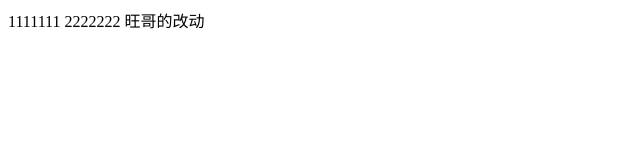
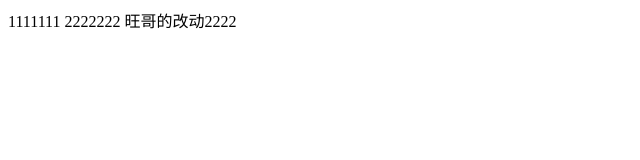
Before and after one commit to liu-tianyun/git-demon, a plain HTML site: page index.html in a window 1280 px wide. Shown: the full height of the page, 0-640 px from the left. Drawn offline with Linux system fonts and the light colour scheme.

Commit message:
第二次改动

```diff
--- a/index.html
+++ b/index.html
@@ -13,7 +13,8 @@
 <body>
 1111111
 2222222
-旺哥的改动
+旺哥的改动2222
+
 </body>
 
 </html>
```
